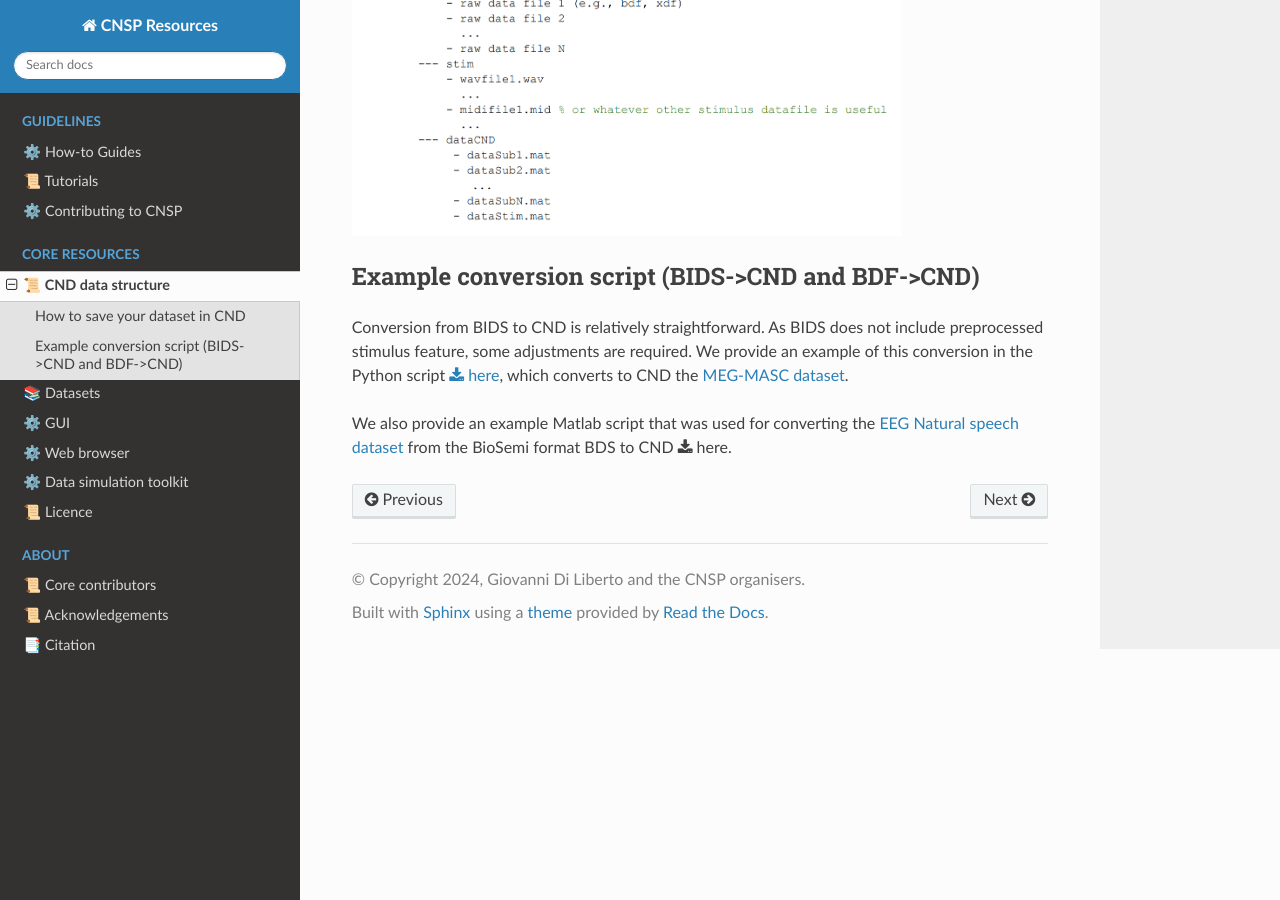
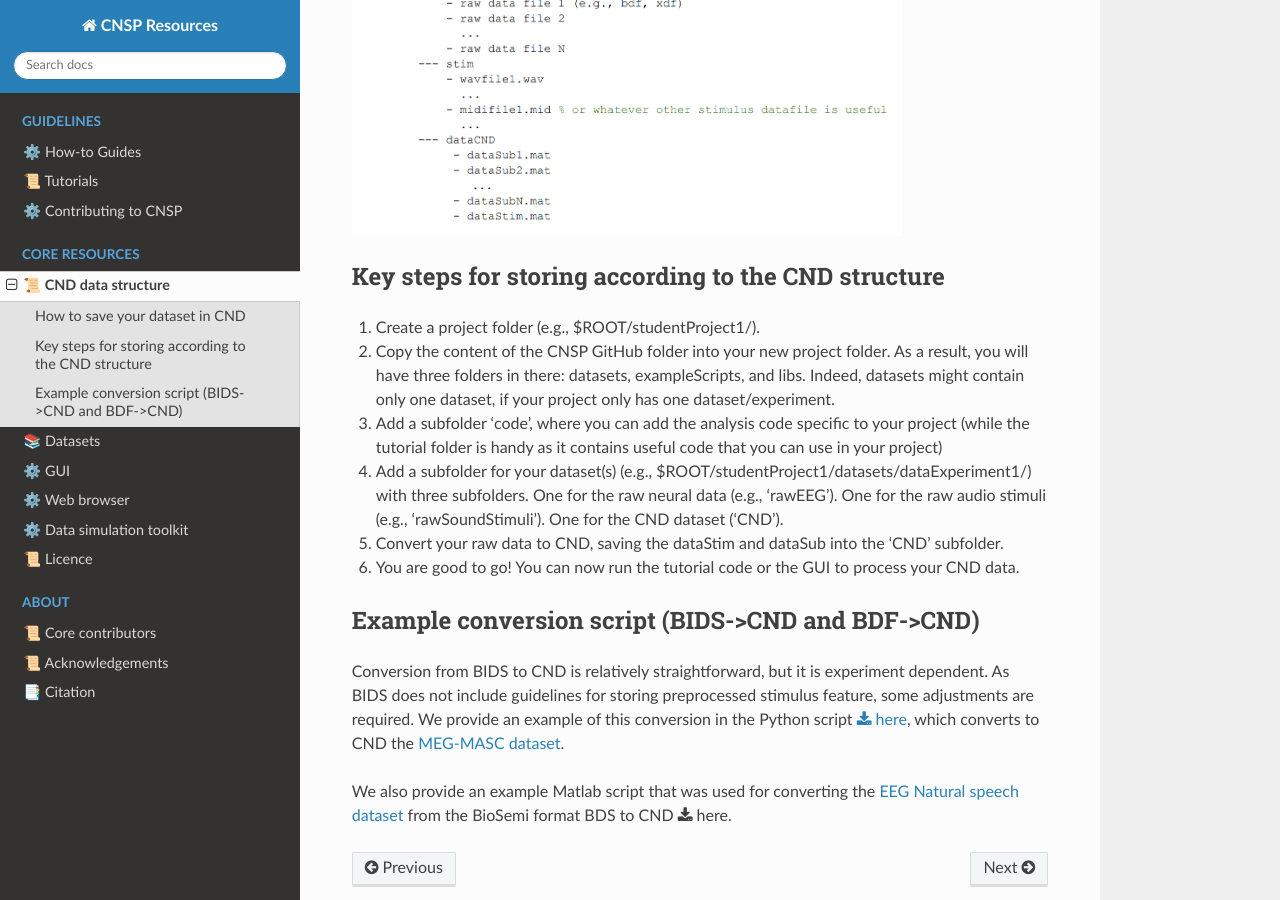
Before and after one commit to CNSP-Workshop/CNSP-resources, a Sphinx documentation site: the page built from docs/cndPage.rst, in a window 1280 px wide and 900 px high, scrolled down 1126 px. Built offline with Sphinx 7.4.7 and the Read the Docs theme 2.0.0, drawn with Linux system fonts in a browser that asks for light colours; pages that are not in the unit, such as notebooks, are missing from menus.

Commit message:
Update cndPage.rst

```diff
--- a/docs/cndPage.rst
+++ b/docs/cndPage.rst
@@ -28,12 +28,18 @@ For simplicity, we advise users to have one main folder for each study. Within t
   :width: 550
   :alt: The datasets folder structure
 
+Key steps for storing according to the CND structure
+====================================================
+1) Create a project folder (e.g., $ROOT/studentProject1/).
+2) Copy the content of the CNSP GitHub folder into your new project folder. As a result, you will have three folders in there: datasets, exampleScripts, and libs. Indeed, datasets might contain only one dataset, if your project only has one dataset/experiment.
+3) Add a subfolder 'code', where you can add the analysis code specific to your project (while the tutorial folder is handy as it contains useful code that you can use in your project)
+4) Add a subfolder for your dataset(s) (e.g., $ROOT/studentProject1/datasets/dataExperiment1/) with three subfolders. One for the raw neural data (e.g., 'rawEEG'). One for the raw audio stimuli (e.g., 'rawSoundStimuli'). One for the CND dataset ('CND').
+5) Convert your raw data to CND, saving the dataStim and dataSub into the 'CND' subfolder.
+6) You are good to go! You can now run the tutorial code or the GUI to process your CND data.
 
 
 Example conversion script (BIDS->CND and BDF->CND)
 ======================================
-Conversion from BIDS to CND is relatively straightforward. As BIDS does not include preprocessed stimulus feature,
-some adjustments are required. We provide an example of this conversion in the Python script :download:`here <files/bids2cnd_example.py>`, which
-converts to CND the `MEG-MASC dataset <https://www.nature.com/articles/s41597-023-02752-5>`_.
+Conversion from BIDS to CND is relatively straightforward, but it is experiment dependent. As BIDS does not include guidelines for storing preprocessed stimulus feature, some adjustments are required. We provide an example of this conversion in the Python script :download:`here <files/bids2cnd_example.py>`, which converts to CND the `MEG-MASC dataset <https://www.nature.com/articles/s41597-023-02752-5>`_.
 
 We also provide an example Matlab script that was used for converting the `EEG Natural speech dataset <https://datadryad.org/stash/dataset/doi:10.5061/dryad.070jc>`_ from the BioSemi format BDS to CND :download:`here <files/bdf2CND_example2023.m>`.
```
